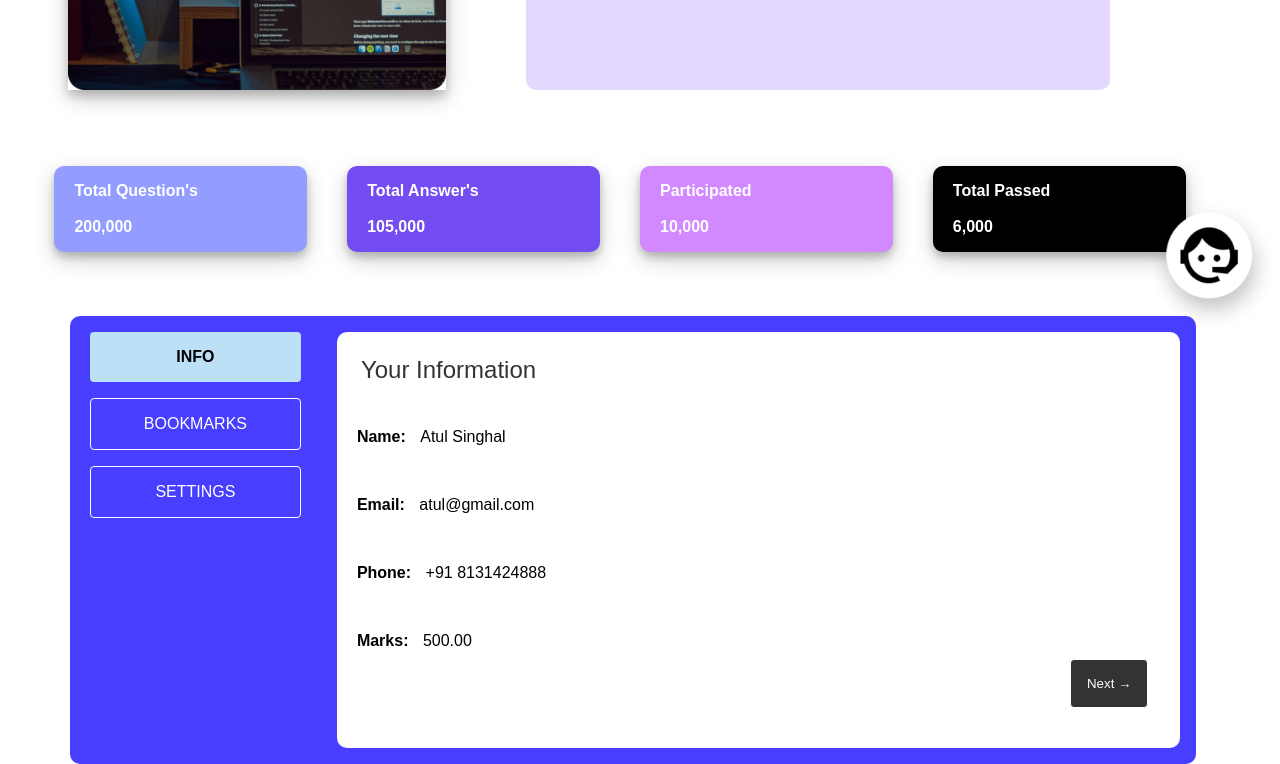
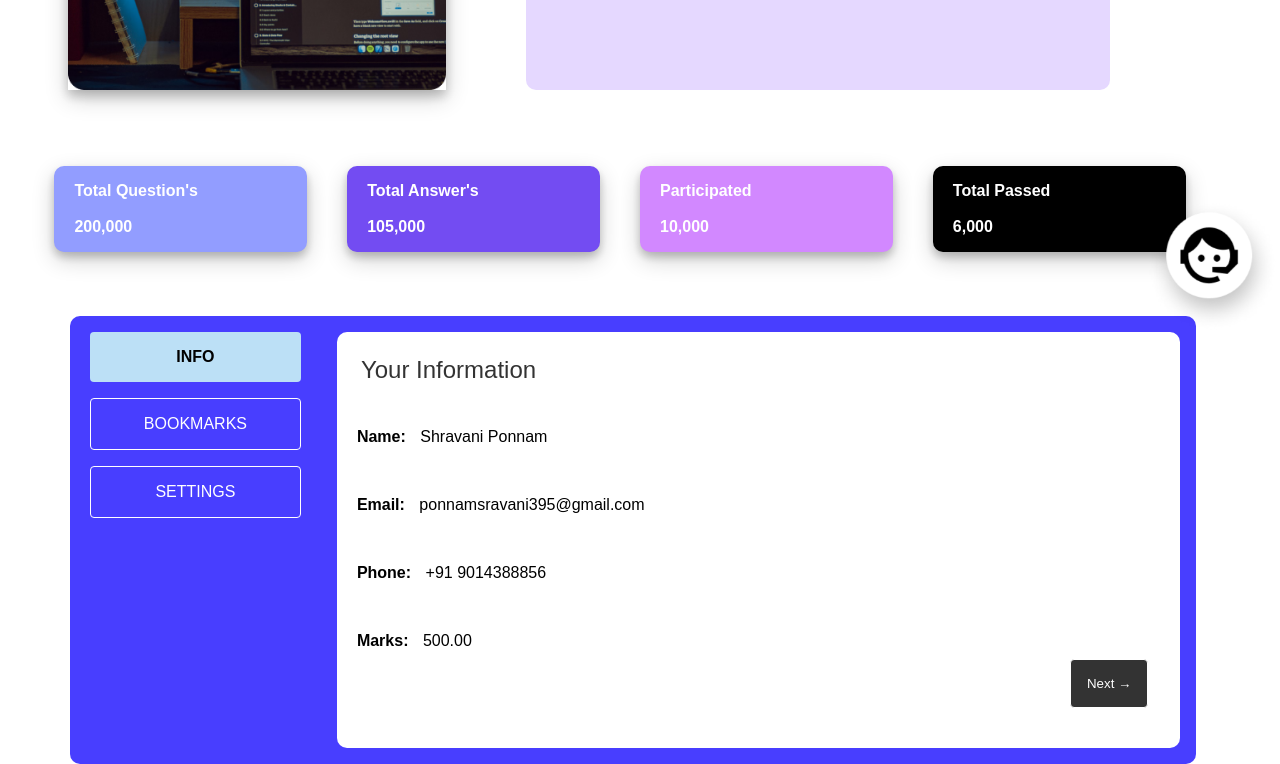
Before and after one commit to Shravani-9/Dapprr, a plain HTML site: page index.html in a window 1280 px wide. Shown: the part 462-1226 px from the top of the page. Drawn offline with Linux system fonts and the light colour scheme.

Commit message:
Update index.html

```diff
--- a/index.html
+++ b/index.html
@@ -61,9 +61,9 @@
         <div class="ur-info">
             <div class="info-header">Your Information</div>
         <div class="info-content">
-        <div class="info-item"><span class="label">Name:</span> <span class="value">Atul Singhal</span></div>
-        <div class="info-item"><span class="label">Email:</span> <span class="value">atul@gmail.com</span></div>
-        <div class="info-item"><span class="label">Phone:</span> <span class="value">+91 8131424888</span></div>
+        <div class="info-item"><span class="label">Name:</span> <span class="value">Shravani Ponnam</span></div>
+        <div class="info-item"><span class="label">Email:</span> <span class="value">ponnamsravani395@gmail.com</span></div>
+        <div class="info-item"><span class="label">Phone:</span> <span class="value">+91 9014388856</span></div>
         <div class="info-item"><span class="label">Marks:</span> <span class="value">500.00</span></div>
         </div>
         <div class="next-button">
```
